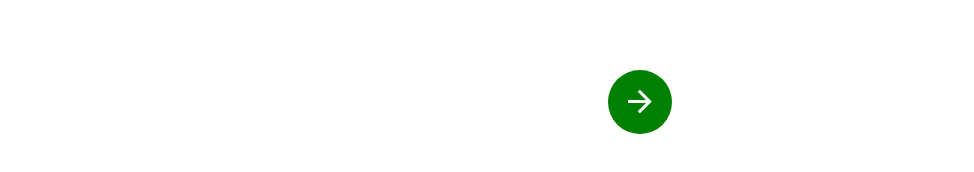
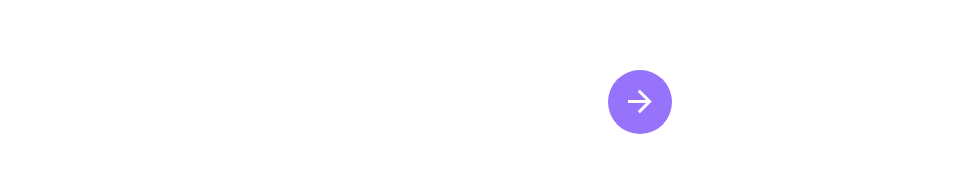
Before and after one commit to renukapoluru/foodfusion, a Vue app: page /#/ in a window 1280 px wide. Shown: the part 586-758 px from the top of the page, without its empty margins (0-974 px from the left). Built offline with nearby package versions, Linux system fonts and the light colour scheme.

Commit message:
Changing theme color

```diff
--- a/src/components/SignIn.vue
+++ b/src/components/SignIn.vue
@@ -70,7 +70,7 @@ export default {
 }
 
 .sign-up-flow .icon.is-medium {
-    background: green;
+    background: #9673fa;
     height: 4rem;
     width: 4rem;
     color: #ffffff;
```
